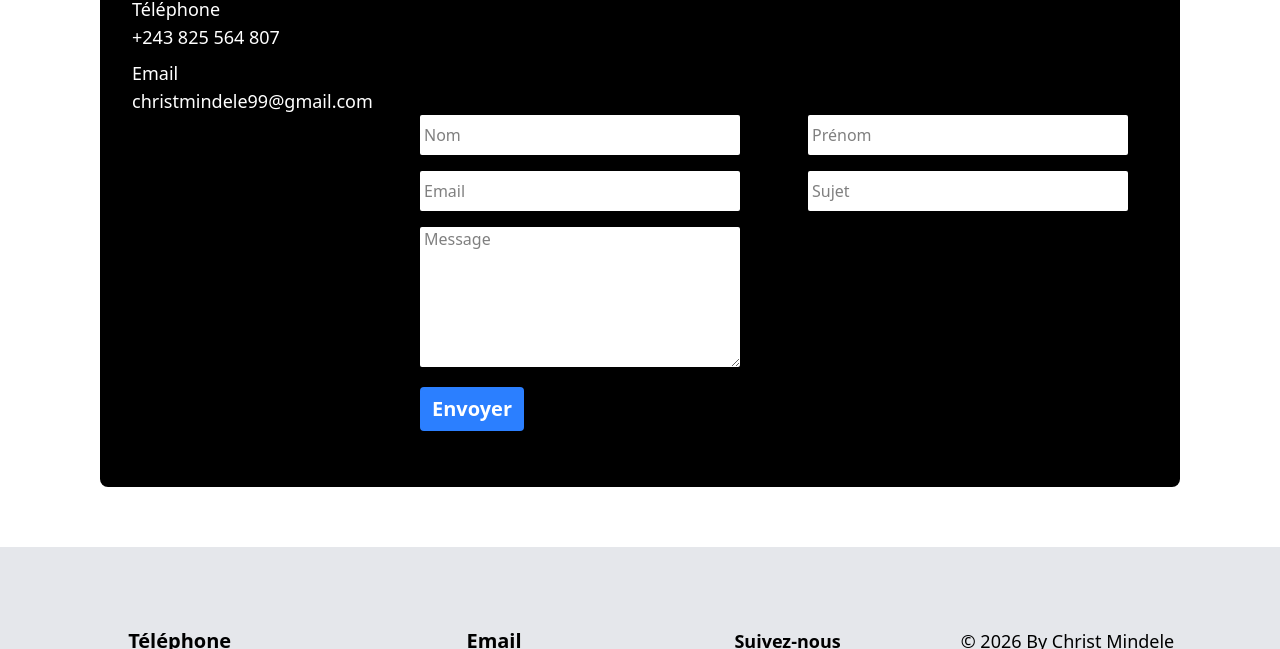
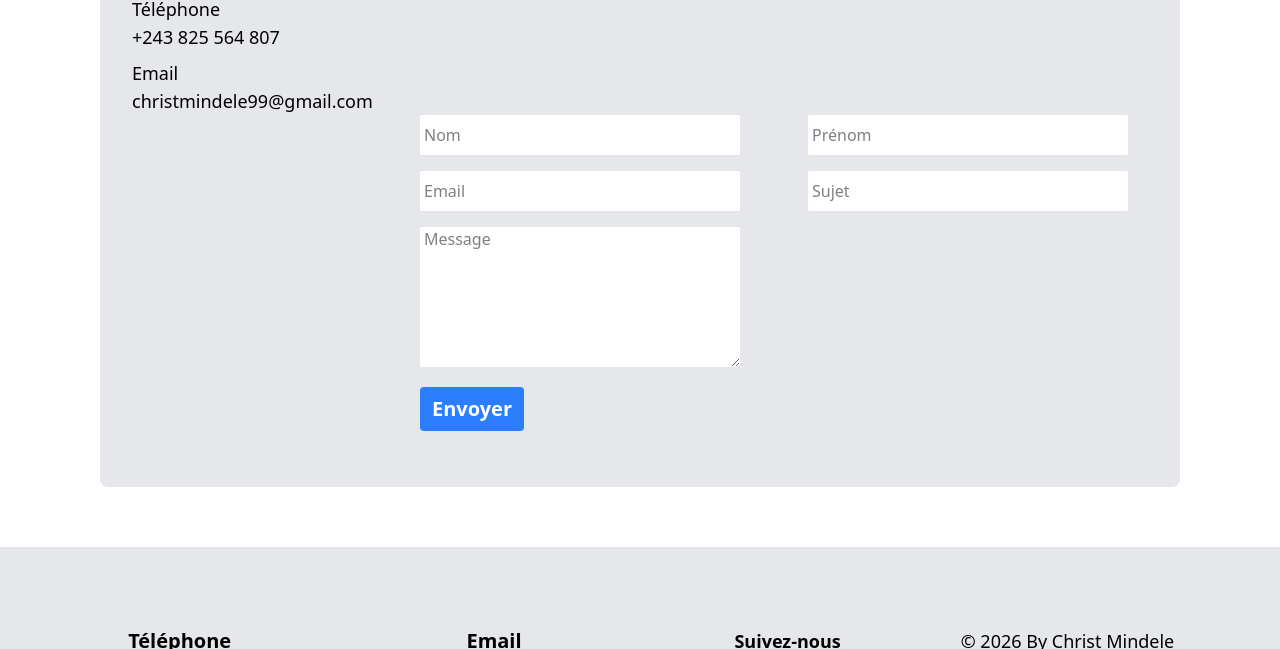
Before and after one commit to christmindele99/portfolio-mindele, a plain HTML site: page contact.html in a window 1280 px wide. Shown: the part 197-846 px from the top of the page. Drawn offline with nearby package versions, Linux system fonts and the light colour scheme.

Commit message:
style: modify style bg and colors-text in balise main

```diff
--- a/contact.html
+++ b/contact.html
@@ -33,8 +33,8 @@
     </header>
      <main>
         <section class="flex items-center justify-center">
-            <div class="bg-black w-85 h-130 rounded-lg mt-10 pt-2 pb-2 md:w-160 md:h-110 lg:w-270 lg:h-140">
-                <div class="text-white ml-5 mt-4 lg:ml-8">
+            <div class="bg-gray-200 w-85 h-130 rounded-lg mt-10 pt-2 pb-2 md:w-160 md:h-110 lg:w-270 lg:h-140">
+                <div class="text-black ml-5 mt-4 lg:ml-8">
                     <h2 class="font-bold text-xl md:text-2xl lg:text-3xl">Contact</h2>
                     <div class="mt-2 text-xs font-normal md:text-sm lg:text-lg">
                         <h3>Téléphone</h3>
```
